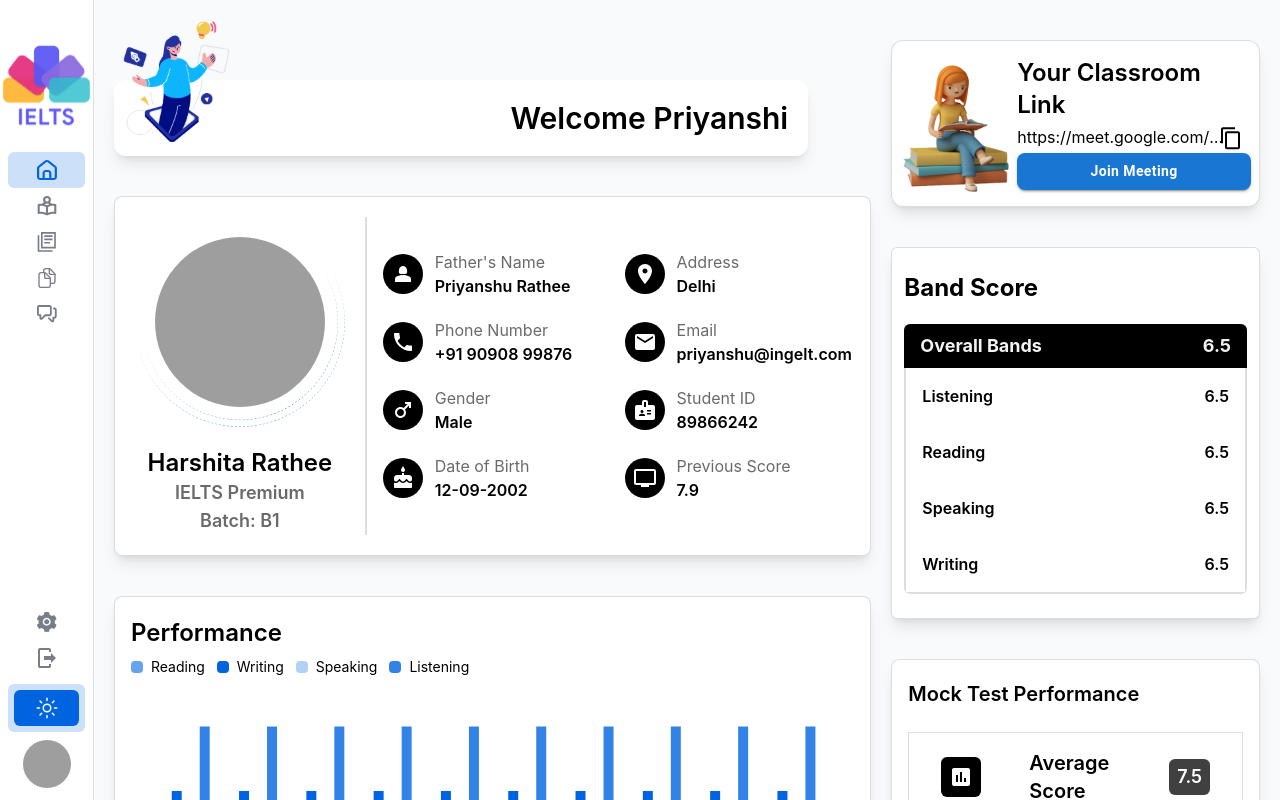
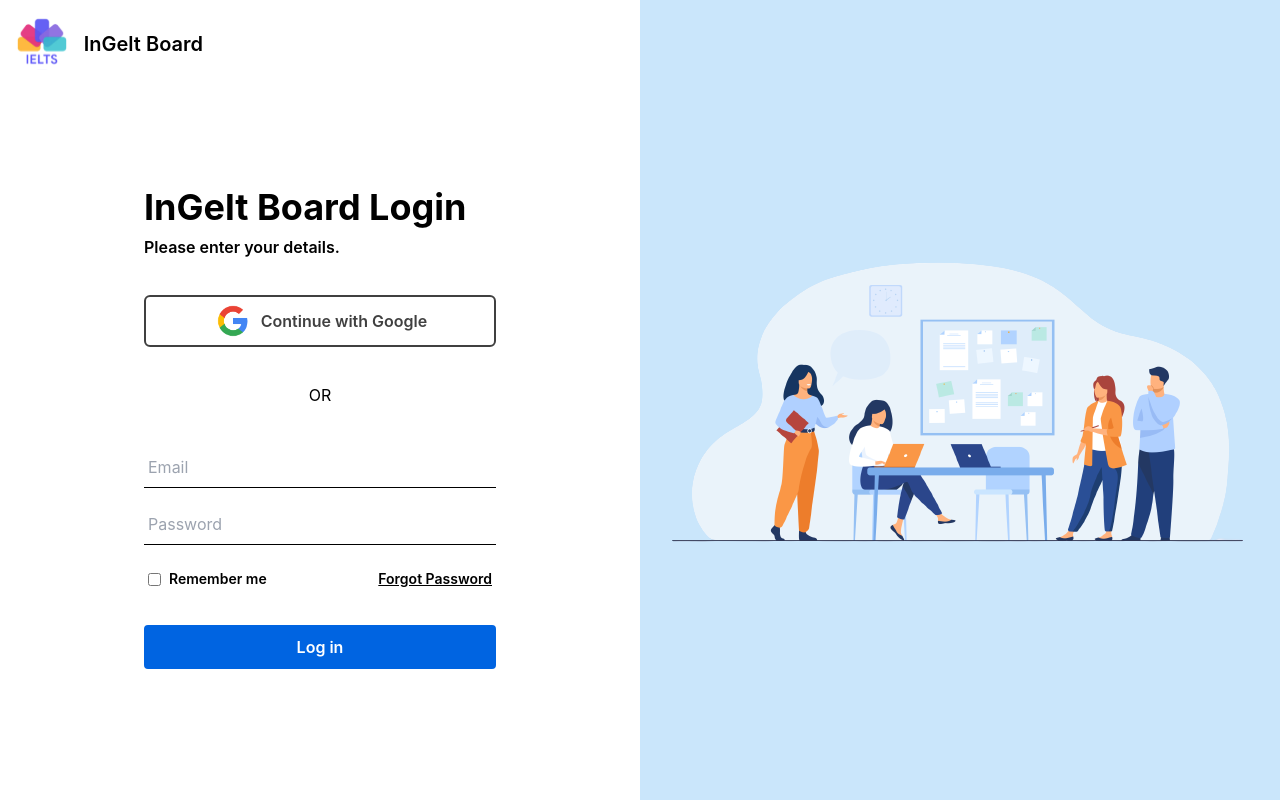
Before and after one commit to ingelt-saas/student.ingelt.com, a React (Create React App) app: page / in a window 1280 px wide. Built offline with nearby package versions, Linux system fonts and the light colour scheme; grey boxes are pictures that could not be loaded.

Commit message:
Login Page Created

```diff
--- a/src/layouts/LoginLayout/LoginLayout.jsx
+++ b/src/layouts/LoginLayout/LoginLayout.jsx
@@ -1,7 +1,67 @@
-import React from "react";
+// Assets
+import Logo from "../../assets/images/logo.svg";
+import SideImage from "../../assets/images/login.png";
+import GoogleLogo from "../../assets/images/google-logo.png";
 
 const LoginLayout = () => {
-  return <div>LoginLayout</div>;
+  return (
+    <div className="flex h-screen">
+      <div className="w-1/2 flex flex-col justify-between">
+        <div className="h-[8%] flex items-center my-3">
+          <img src={Logo} alt="" className="h-[80%] ml-4" />
+
+          <span className="ml-4 font-semibold text-xl">InGelt Board</span>
+        </div>
+
+        <div className="flex flex-col justify-center h-full">
+          <div className="px-36">
+            <h1 className="font-bold text-4xl mb-2">InGelt Board Login</h1>
+
+            <p className="font-semibold">Please enter your details.</p>
+
+            <button className="border-2 border-[#404040] text-[#404040] rounded-md px-4 py-1 font-semibold flex items-center justify-center w-full my-9">
+              <img className="h-10 mr-2" src={GoogleLogo} alt="" />
+
+              <span>Continue with Google</span>
+            </button>
+
+            <div className="text-center">OR</div>
+
+            <form className="flex flex-col my-8">
+              <input
+                type="email"
+                placeholder="Email"
+                className="border-b-1 my-2 py-2 outline-none px-1"
+              />
+
+              <input
+                type="password"
+                placeholder="Password"
+                className="border-b-1 my-2 py-2 outline-none px-1"
+              />
+
+              <div className=" flex justify-between text-sm mt-4 px-1">
+                <div className="flex items-center">
+                  <input type="checkbox" />
+                  <span className="ml-2 font-semibold">Remember me</span>
+                </div>
+
+                <div className="font-semibold underline">Forgot Password</div>
+              </div>
+
+              <button className="border-2 border-[#0064E1] bg-[#0064E1] mt-9 rounded py-2 font-semibold text-[#fff] hover:bg-white hover:text-[#0064E1] ease-in-out duration-200">
+                Log in
+              </button>
+            </form>
+          </div>
+        </div>
+      </div>
+
+      <div className="w-1/2 flex items-center justify-center bg-[#cae6fb]">
+        <img src={SideImage} alt="" />
+      </div>
+    </div>
+  );
 };
 
 export default LoginLayout;
--- a/src/routes/Routes.jsx
+++ b/src/routes/Routes.jsx
@@ -16,10 +16,10 @@ import Notes from "../pages/Notes/Notes";
 import Settings from "../pages/Settings/Settings";
 
 const Routes = () => {
-  const [loggedIn, setLoggedIn] = useState(true);
+  const [loggedIn, setLoggedIn] = useState(false);
 
   useEffect(() => {
-    setLoggedIn(true);
+    setLoggedIn(false);
   }, [loggedIn]);
 
   const router = loggedIn
```
Also changed, not shown: src/assets/images/google-logo.png (added), src/assets/images/login.png (added).
